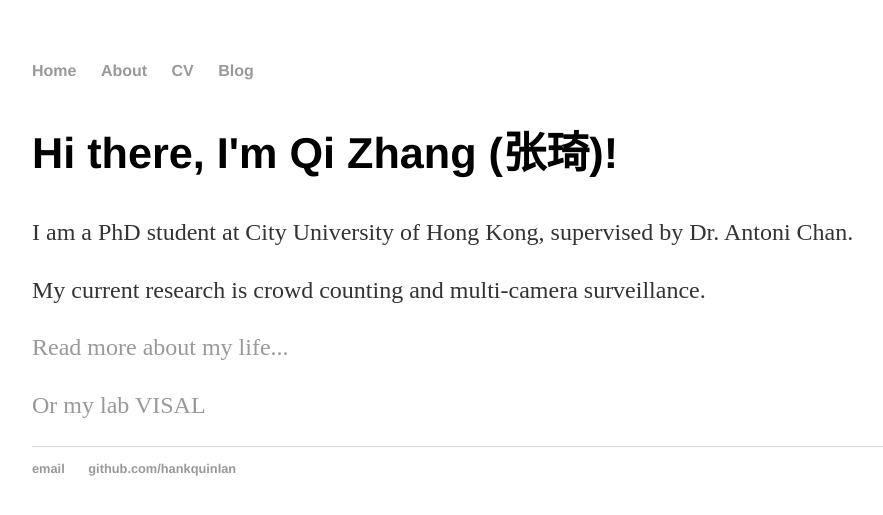
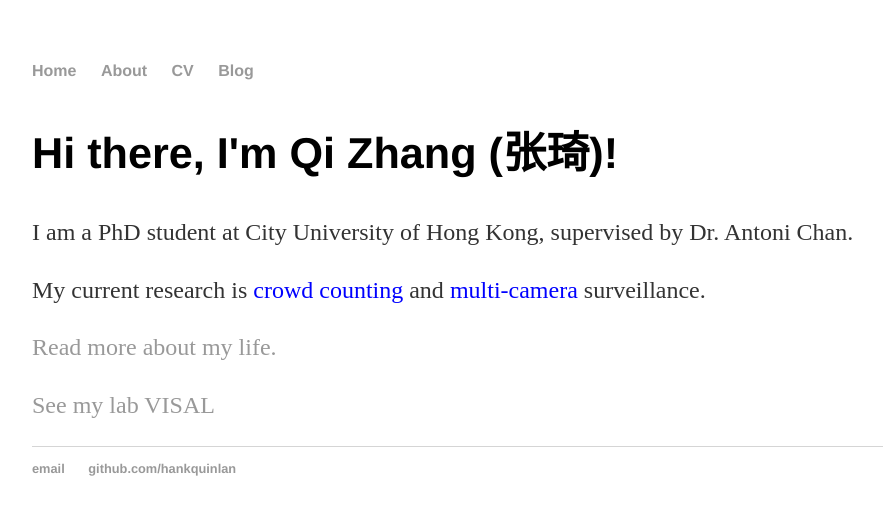
Before and after one commit to zqyq/zqyq.github.io, a Jekyll site: the page built from index.html, in a window 1280 px wide. Shown: the top 515 px of the page, without its empty margins (160-1043 px from the left). Built offline with Jekyll 4.4.1, drawn with Linux system fonts in a browser that asks for light colours.

Commit message:
Update index.html

```diff
--- a/index.html
+++ b/index.html
@@ -6,12 +6,12 @@ title: qizhang's homepage
 		<div class="blurb">
 			<h2>Hi there, I'm Qi Zhang (张琦)!</h2>
 			<p>I am a PhD student at City University of Hong Kong, supervised by Dr. Antoni Chan. </p>
-			<p>My current research is crowd counting and multi-camera surveillance. </p>
+			<p>My current research is <font color="blue">crowd counting</font> and <font color="blue">multi-camera</font> surveillance. </p>
 
 			<p>
-					<a href="/about">Read more about my life...</a>
+					<a href="/about">Read more about my life.</a>
 			</p>
 			<p>
-				<a href="http://visal.cs.cityu.edu.hk/"> Or my lab VISAL </a>
+				<a href="http://visal.cs.cityu.edu.hk/"> See my lab VISAL </a>
 			</p>
 		</div>
```
